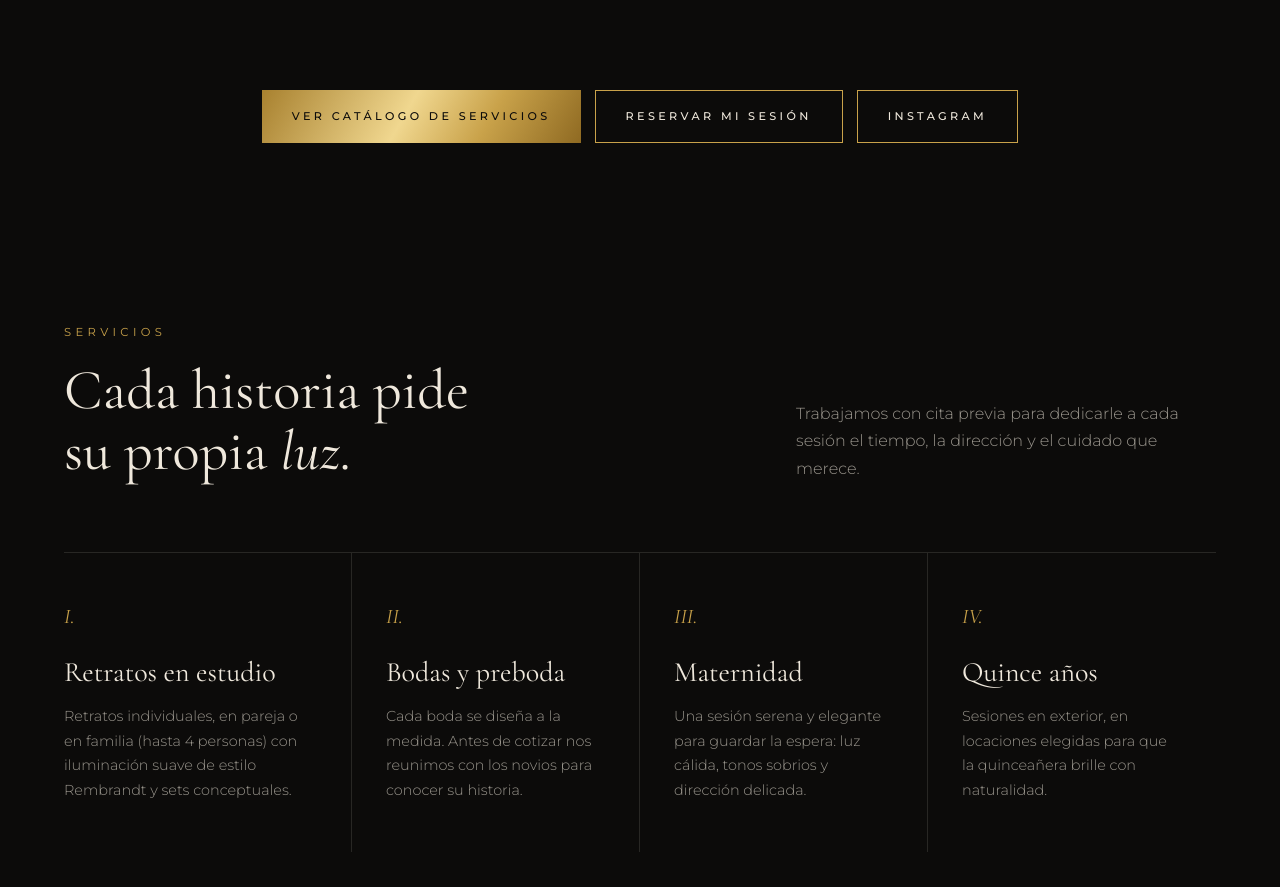
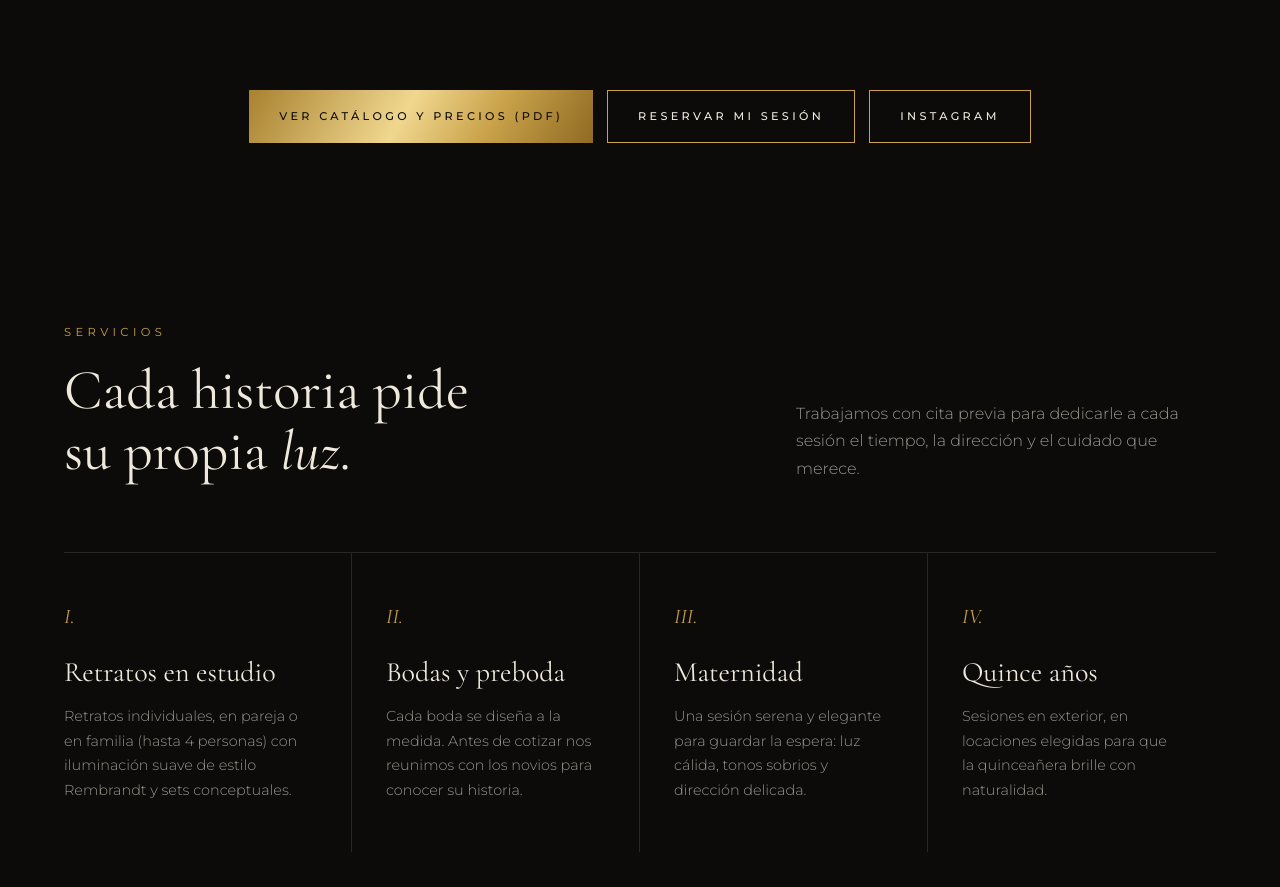
Before and after one commit to joelcolon2012-lang/colon-photography, a plain HTML site: page index.html in a window 1280 px wide. Shown: the part 9567-10454 px from the top of the page. Drawn offline with nearby package versions, Linux system fonts and the light colour scheme.

Commit message:
Catálogo 2026 en PDF enlazado en la web
Co-Authored-By: Claude Opus 5.5 <noreply@anthropic.com>
Claude-Session: https://claude.ai/code/session_0142PPKjTmPJPh3ZuzdWA6u3

```diff
--- a/index.html
+++ b/index.html
@@ -219,7 +219,7 @@ footer{padding:60px 0 50px;border-top:1px solid var(--line)}
         <li><a href="#portafolio">Portafolio</a></li>
         <li><a href="#servicios">Servicios</a></li>
         <li><a href="#proceso">Experiencia</a></li>
-        <li><a href="https://claude.ai/artifact/BcbJGMuCHCwMwDWKMZ731M" target="_blank" rel="noopener">Catálogo</a></li>
+        <li><a href="catalogo-colon-photography-2026.pdf" target="_blank" rel="noopener">Catálogo</a></li>
         <li><a href="#reservar">Reservar</a></li>
       </ul>
     </nav>
@@ -237,7 +237,7 @@ footer{padding:60px 0 50px;border-top:1px solid var(--line)}
       <p>Fotografía de autor para retratos, bodas, maternidad y quince años. Pocas sesiones, más tiempo y una entrega curada imagen por imagen.</p>
       <div class="hero-actions">
         <a class="btn fill" href="https://wa.me/18293159791?text=Hola%2C%20quiero%20reservar%20una%20sesi%C3%B3n%20con%20Col%C3%B3n%20Photography" target="_blank" rel="noopener">Reservar por WhatsApp</a>
-        <a class="btn" href="https://claude.ai/artifact/BcbJGMuCHCwMwDWKMZ731M" target="_blank" rel="noopener">Ver catálogo</a>
+        <a class="btn" href="catalogo-colon-photography-2026.pdf" target="_blank" rel="noopener">Ver catálogo</a>
       </div>
     </div>
     <div class="hero-img">
@@ -328,7 +328,7 @@ footer{padding:60px 0 50px;border-top:1px solid var(--line)}
         </div>
       </div>
       <div class="g-more">
-        <a class="btn fill" href="https://claude.ai/artifact/BcbJGMuCHCwMwDWKMZ731M" target="_blank" rel="noopener">Ver catálogo de servicios</a>
+        <a class="btn fill" href="catalogo-colon-photography-2026.pdf" target="_blank" rel="noopener">Ver catálogo y precios (PDF)</a>
         <a class="btn" href="https://claude.ai/artifact/UwBuKm2ozCdqcJ2v6QvAbH" target="_blank" rel="noopener">Reservar mi sesión</a>
         <a class="btn" href="https://www.instagram.com/colonphotography/" target="_blank" rel="noopener">Instagram</a>
       </div>
@@ -385,7 +385,7 @@ footer{padding:60px 0 50px;border-top:1px solid var(--line)}
             <li>Estudio para hasta 4 personas por sesión.</li>
             <li>Bodas y eventos: cotización personalizada tras una reunión previa.</li>
           </ul>
-          <div class="hero-actions"><a class="btn fill" href="https://claude.ai/artifact/UwBuKm2ozCdqcJ2v6QvAbH" target="_blank" rel="noopener">Reservar en línea</a><a class="btn" href="https://wa.me/18293159791?text=Hola%2C%20quiero%20reservar%20una%20sesi%C3%B3n%20con%20Col%C3%B3n%20Photography" target="_blank" rel="noopener">WhatsApp 829-315-9791</a><a class="btn" href="https://claude.ai/artifact/BcbJGMuCHCwMwDWKMZ731M" target="_blank" rel="noopener">Ver catálogo</a></div>
+          <div class="hero-actions"><a class="btn fill" href="https://claude.ai/artifact/UwBuKm2ozCdqcJ2v6QvAbH" target="_blank" rel="noopener">Reservar en línea</a><a class="btn" href="https://wa.me/18293159791?text=Hola%2C%20quiero%20reservar%20una%20sesi%C3%B3n%20con%20Col%C3%B3n%20Photography" target="_blank" rel="noopener">WhatsApp 829-315-9791</a><a class="btn" href="catalogo-colon-photography-2026.pdf" target="_blank" rel="noopener">Ver catálogo</a></div>
           <p class="contact">San Francisco de Macorís, provincia Duarte, República Dominicana · <a href="https://www.instagram.com/colonphotography/" target="_blank" rel="noopener">@colonphotography</a></p>
         </div>
       </div>
@@ -404,7 +404,7 @@ footer{padding:60px 0 50px;border-top:1px solid var(--line)}
       <a href="https://www.instagram.com/colonphotography/" target="_blank" rel="noopener">Instagram</a>
       <a href="https://www.facebook.com/photographycolon" target="_blank" rel="noopener">Facebook</a>
       <a href="https://wa.me/18293159791" target="_blank" rel="noopener">WhatsApp</a>
-      <a href="https://claude.ai/artifact/BcbJGMuCHCwMwDWKMZ731M" target="_blank" rel="noopener">Catálogo</a>
+      <a href="catalogo-colon-photography-2026.pdf" target="_blank" rel="noopener">Catálogo</a>
       <a href="https://claude.ai/artifact/UwBuKm2ozCdqcJ2v6QvAbH" target="_blank" rel="noopener">Reservas</a>
     </div>
   </div>
```
Also changed, not shown: 1 other file.
